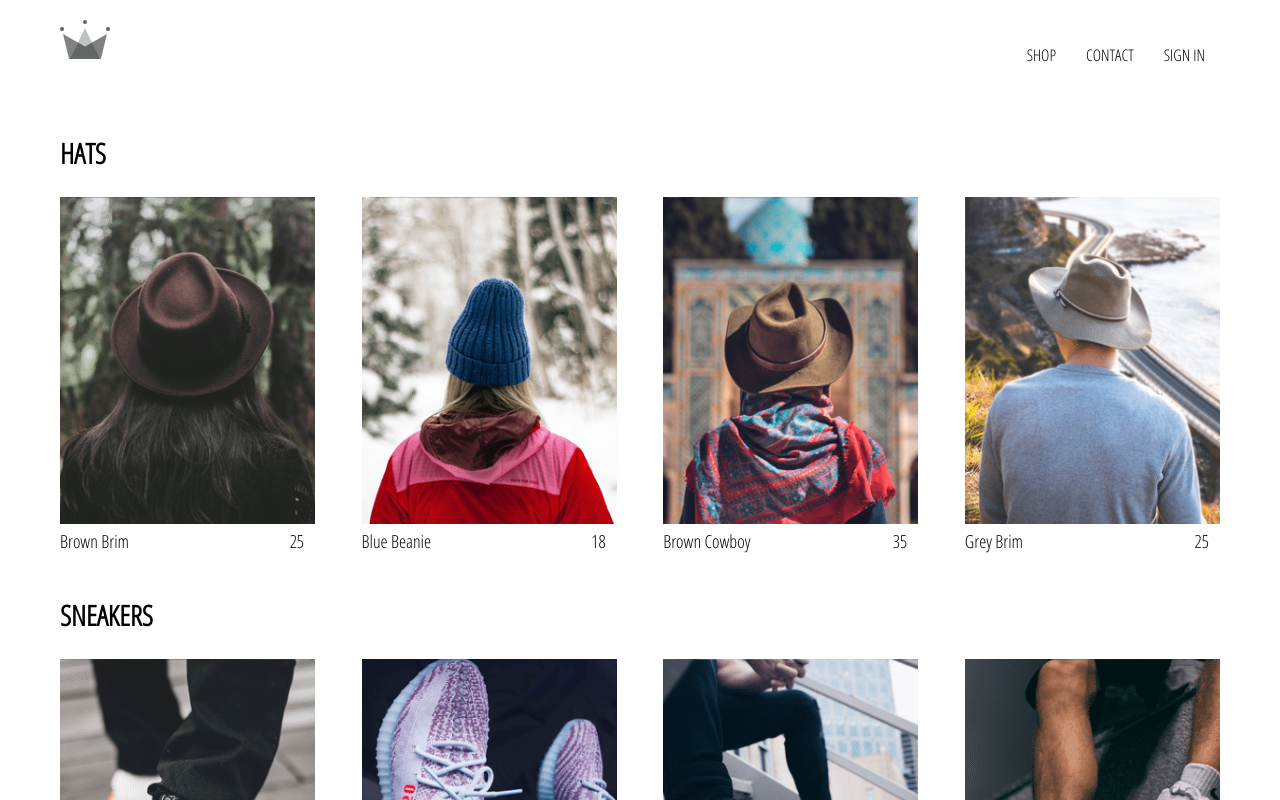
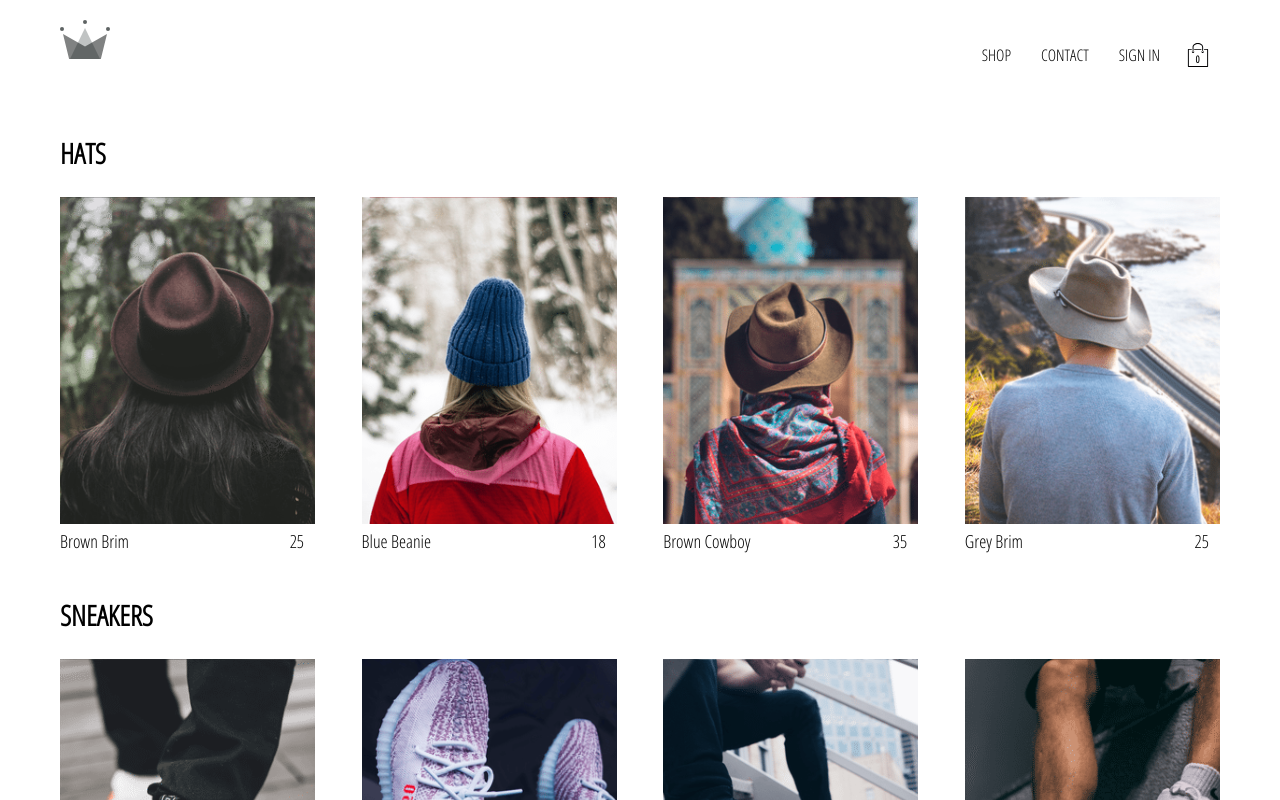
Before and after one commit to TemidoRocha/crwn-clothing, a React (Create React App) app: page /shop in a window 1280 px wide. Shown: the top 800 px of the page. Built offline with nearby package versions, Linux system fonts and the light colour scheme; no server answers.

Commit message:
added cart icon and cart dropdown components to app, cart reducer

```diff
--- /dev/null
+++ b/src/components/cart-dropdown/cart-dropdown.component.jsx
@@ -0,0 +1,14 @@
+import React from 'react';
+
+import CustomButton from '../custom-button/custom-button.component';
+
+import './cart-dropdown.styles.scss';
+
+const CartDropdown = () => (
+  <div className="cart-dropdown">
+    <div className="cart-items" />
+    <CustomButton>GO TO CHECKOUT</CustomButton>
+  </div>
+);
+
+export default CartDropdown;
--- /dev/null
+++ b/src/components/cart-dropdown/cart-dropdown.styles.scss
@@ -0,0 +1,24 @@
+.cart-dropdown {
+  position: absolute;
+  width: 240px;
+  height: 340px;
+  display: flex;
+  flex-direction: column;
+  padding: 20px;
+  border: 1px solid black;
+  background-color: white;
+  top: 90px;
+  right: 40px;
+  z-index: 5;
+
+  .cart-items {
+    height: 240px;
+    display: flex;
+    flex-direction: column;
+    overflow: scroll;
+  }
+
+  button {
+    margin-top: auto;
+  }
+}
--- /dev/null
+++ b/src/components/cart-icon/cart-icon.component.jsx
@@ -0,0 +1,21 @@
+import React from 'react';
+import { connect } from 'react-redux';
+
+import { toggleCartHidden } from '../../redux/cart/cart.actions';
+
+import { ReactComponent as ShoppingIcon } from '../../assets/shopping-bag.svg';
+
+import './cart-icon.styles.scss';
+
+const CartIcon = ({ toggleCartHidden }) => (
+  <div className="cart-icon">
+    <ShoppingIcon className="shopping-icon" onClick={toggleCartHidden} />
+    <span className="item-count">0</span>
+  </div>
+);
+
+const mapDispatchToProps = (dispatch) => ({
+  toggleCartHidden: () => dispatch(toggleCartHidden()),
+});
+
+export default connect(null, mapDispatchToProps)(CartIcon);
--- /dev/null
+++ b/src/components/cart-icon/cart-icon.styles.scss
@@ -0,0 +1,21 @@
+.cart-icon {
+  width: 45px;
+  height: 45px;
+  position: relative;
+  display: flex;
+  align-items: center;
+  justify-content: center;
+  cursor: pointer;
+
+  .shopping-icon {
+    width: 24px;
+    height: 24px;
+  }
+
+  .item-count {
+    position: absolute;
+    font-size: 10px;
+    font-weight: bold;
+    bottom: 12px;
+  }
+}
--- a/src/components/header/header.component.jsx
+++ b/src/components/header/header.component.jsx
@@ -1,14 +1,15 @@
 import React from 'react';
-
-import { auth } from '../../firebase/firebase.utils';
-
-import './header.styles.scss';
-import { ReactComponent as Logo } from './../../assets/crwn.svg';
-
 import { Link } from 'react-router-dom';
 import { connect } from 'react-redux';
 
-const Header = ({ currentUser }) => (
+import { auth } from '../../firebase/firebase.utils';
+import CartIcon from '../cart-icon/cart-icon.component';
+import CartDropdown from '../cart-dropdown/cart-dropdown.component';
+
+import { ReactComponent as Logo } from './../../assets/crwn.svg';
+import './header.styles.scss';
+
+const Header = ({ currentUser, hidden }) => (
   <div className="header">
     <Link to="/">
       <Logo className="logo" />
@@ -29,12 +30,15 @@ const Header = ({ currentUser }) => (
           SIGN IN
         </Link>
       )}
+      <CartIcon />
     </div>
+    {hidden ? null : <CartDropdown />}
   </div>
 );
 
-const mapStateToProps = (state) => ({
-  currentUser: state.user.currentUser,
+const mapStateToProps = ({ user: { currentUser }, cart: { hidden } }) => ({
+  currentUser,
+  hidden,
 });
 
 //connect is an high order function that taes two functions
--- /dev/null
+++ b/src/redux/cart/cart.actions.js
@@ -0,0 +1,5 @@
+import CartActionTypes from './cart.types';
+
+export const toggleCartHidden = () => ({
+  type: CartActionTypes.TOGGLE_CART_HIDDEN,
+});
--- /dev/null
+++ b/src/redux/cart/cart.reducer.jsx
@@ -0,0 +1,19 @@
+import CartActionsTypes from './cart.types';
+
+const INITIAL_STATE = {
+  hidden: true,
+};
+
+const cartReducer = (state = INITIAL_STATE, action) => {
+  switch (action.type) {
+    case CartActionsTypes.TOGGLE_CART_HIDDEN:
+      return {
+        ...state,
+        hidden: !state.hidden,
+      };
+    default:
+      return state;
+  }
+};
+
+export default cartReducer;
--- /dev/null
+++ b/src/redux/cart/cart.types.js
@@ -0,0 +1,5 @@
+const CartActionTypes = {
+  TOGGLE_CART_HIDDEN: 'TOGGLE_CART_HIDDEN',
+};
+
+export default CartActionTypes;
--- a/src/redux/root-reducer.js
+++ b/src/redux/root-reducer.js
@@ -5,7 +5,9 @@
 import { combineReducers } from 'redux';
 
 import userReducer from './user/user.reducer';
+import cartReducer from './cart/cart.reducer';
 
 export default combineReducers({
   user: userReducer,
+  cart: cartReducer,
 });
```
Also changed, not shown: src/assets/shopping-bag.svg (added).
